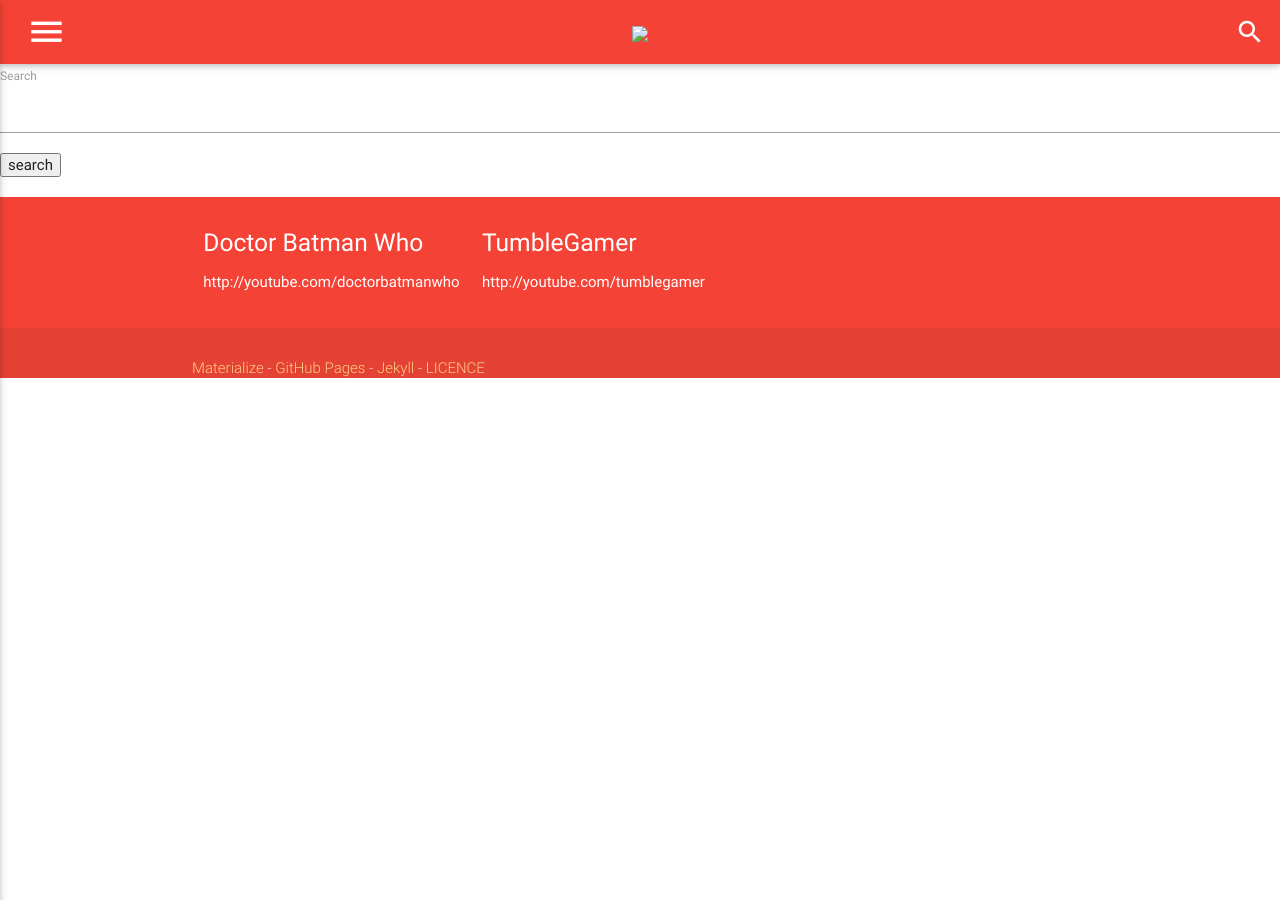
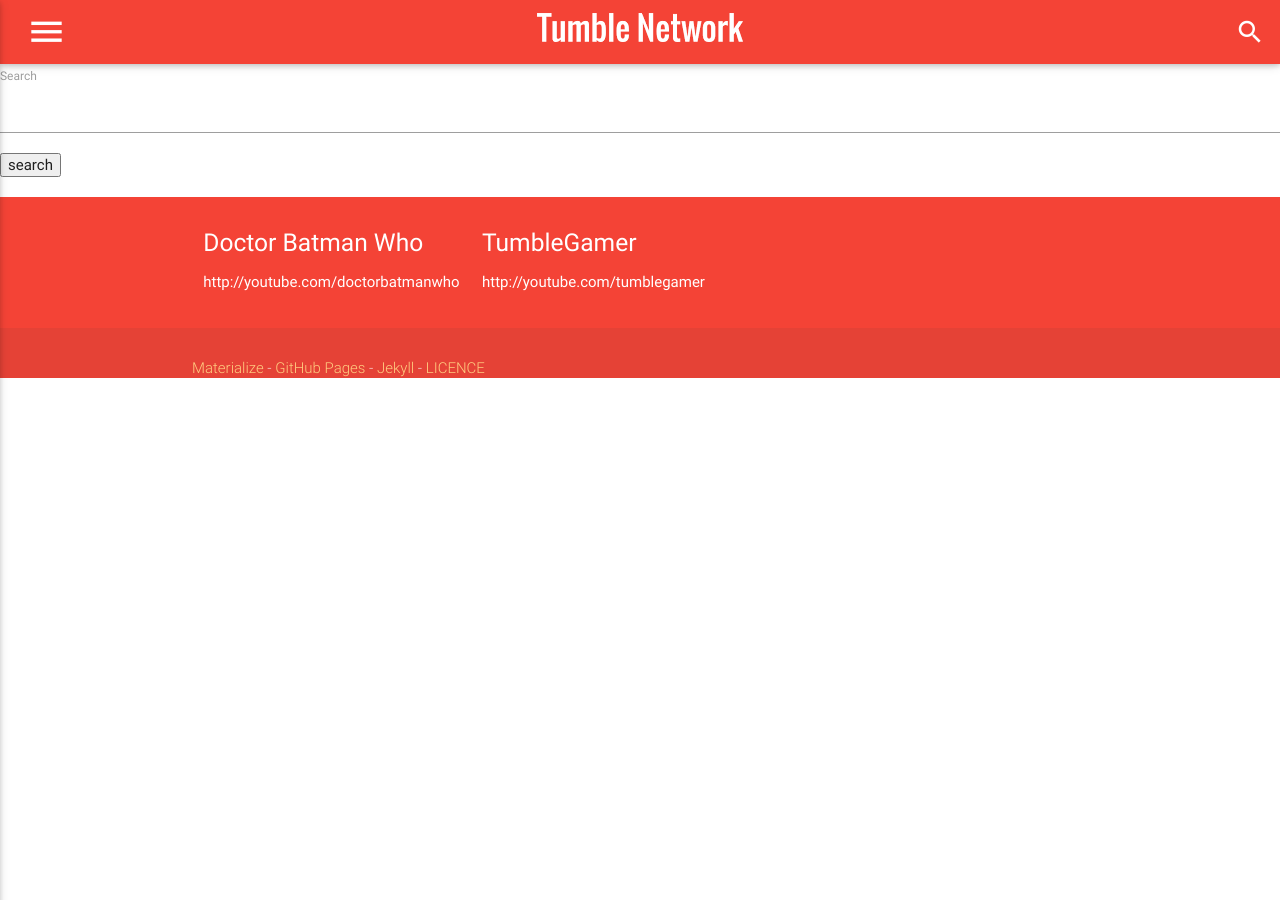
Before and after one commit to tumblenet/www.tumblenet.ga, a Jekyll site: the page built from search.html, in a window 1280 px wide. Built offline with Jekyll 4.4.1, drawn with Linux system fonts in a browser that asks for light colours; nearby versions of some CDN libraries; comment, search, counter and statistics services are not loaded.

Commit message:
fix not fox

```diff
--- a/_config.yml
+++ b/_config.yml
@@ -1,6 +1,6 @@
 title: Tumble Network
 url: http://beta.tumblenet.tk
-logo-url: images/logo.png
+logo-url: /images/logo.png
 permalink: /blog/:categories/:year/:month/:day/:title/
 disqus-shortname: tumble-network-beta
 excerpt_separator: <!--more-->
```
